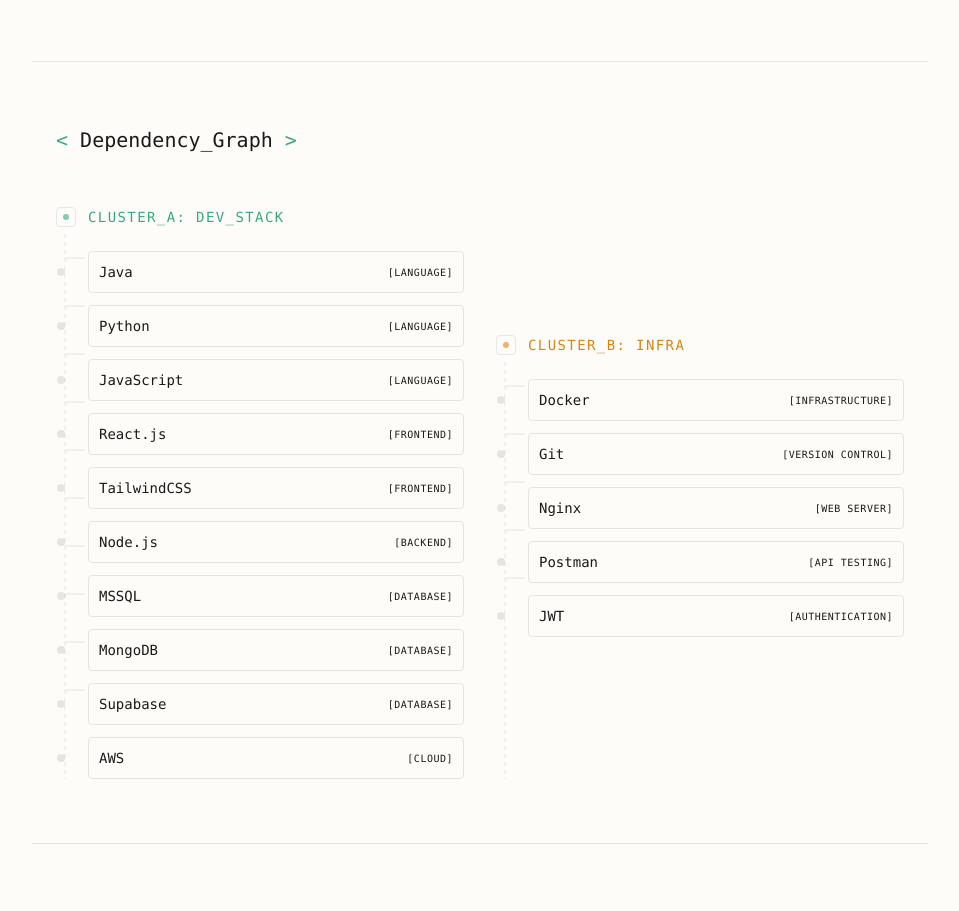
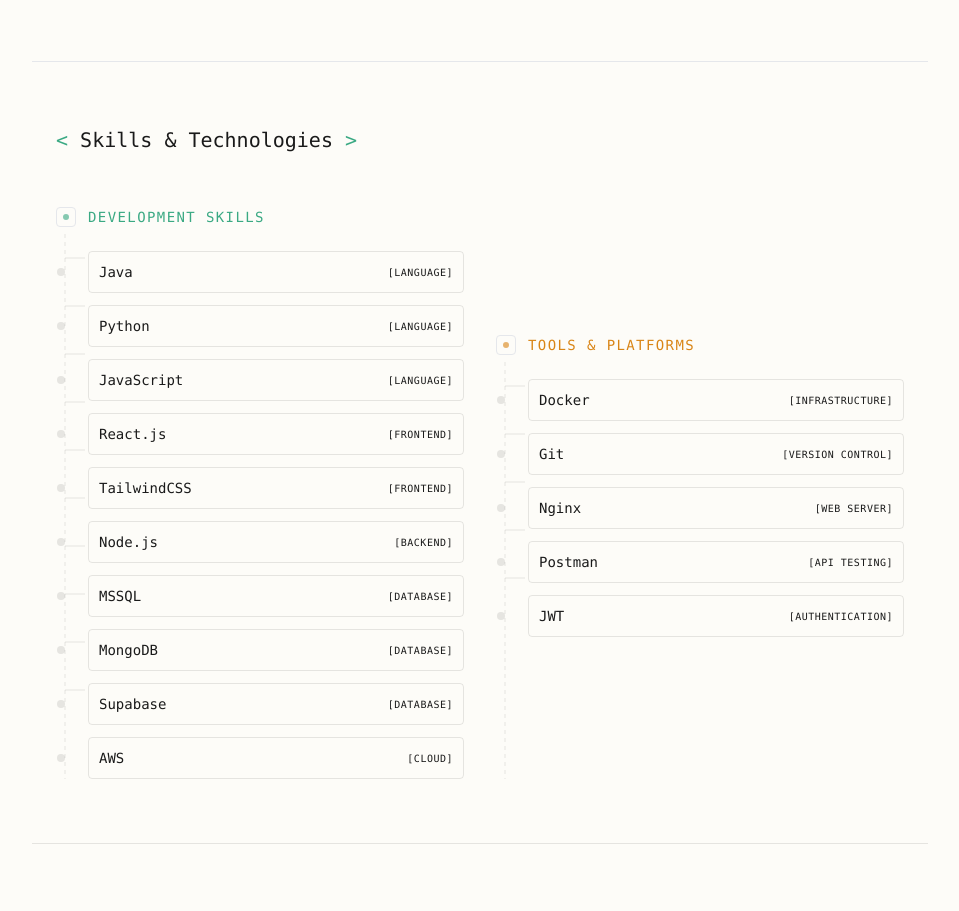
Before and after one commit to Dhineshkumaran/Portfolio, a Next.js app: page / in a window 1280 px wide. Shown: the part 2000-2911 px from the top of the page, without its empty margins (160-1119 px from the left). Built offline with nearby package versions, Linux system fonts and the light colour scheme.

Commit message:
Simplify skills section labels

```diff
--- a/components/SkillsArchitecture.tsx
+++ b/components/SkillsArchitecture.tsx
@@ -34,7 +34,7 @@ export default function SkillsArchitecture() {
             />
 
             <h2 className="font-mono text-xl text-foreground mb-12 relative z-10 bg-background inline-block pr-4">
-                <span className="text-teal">{'<'}</span> Dependency_Graph <span className="text-teal">{'>'}</span>
+                <span className="text-teal">{'<'}</span> Skills &amp; Technologies <span className="text-teal">{'>'}</span>
             </h2>
 
             <div className="relative z-10 flex flex-col md:flex-row gap-16 md:gap-8">
@@ -53,7 +53,7 @@ export default function SkillsArchitecture() {
                         <div className="w-5 h-5 rounded border border-teal/50 flex items-center justify-center bg-teal/10">
                             <div className="w-1.5 h-1.5 bg-teal rounded-full animate-pulse" />
                         </div>
-                        <h3 className="font-mono text-sm text-teal uppercase tracking-widest">Cluster_A: Dev_Stack</h3>
+                        <h3 className="font-mono text-sm text-teal uppercase tracking-widest">Development Skills</h3>
                     </div>
 
                     <div className="flex flex-col gap-3 pl-8">
@@ -88,7 +88,7 @@ export default function SkillsArchitecture() {
                         <div className="w-5 h-5 rounded border border-amber/50 flex items-center justify-center bg-amber/10">
                             <div className="w-1.5 h-1.5 bg-amber rounded-full animate-pulse" />
                         </div>
-                        <h3 className="font-mono text-sm text-amber uppercase tracking-widest">Cluster_B: Infra</h3>
+                        <h3 className="font-mono text-sm text-amber uppercase tracking-widest">Tools &amp; Platforms</h3>
                     </div>
 
                     <div className="flex flex-col gap-3 pl-8">
```
